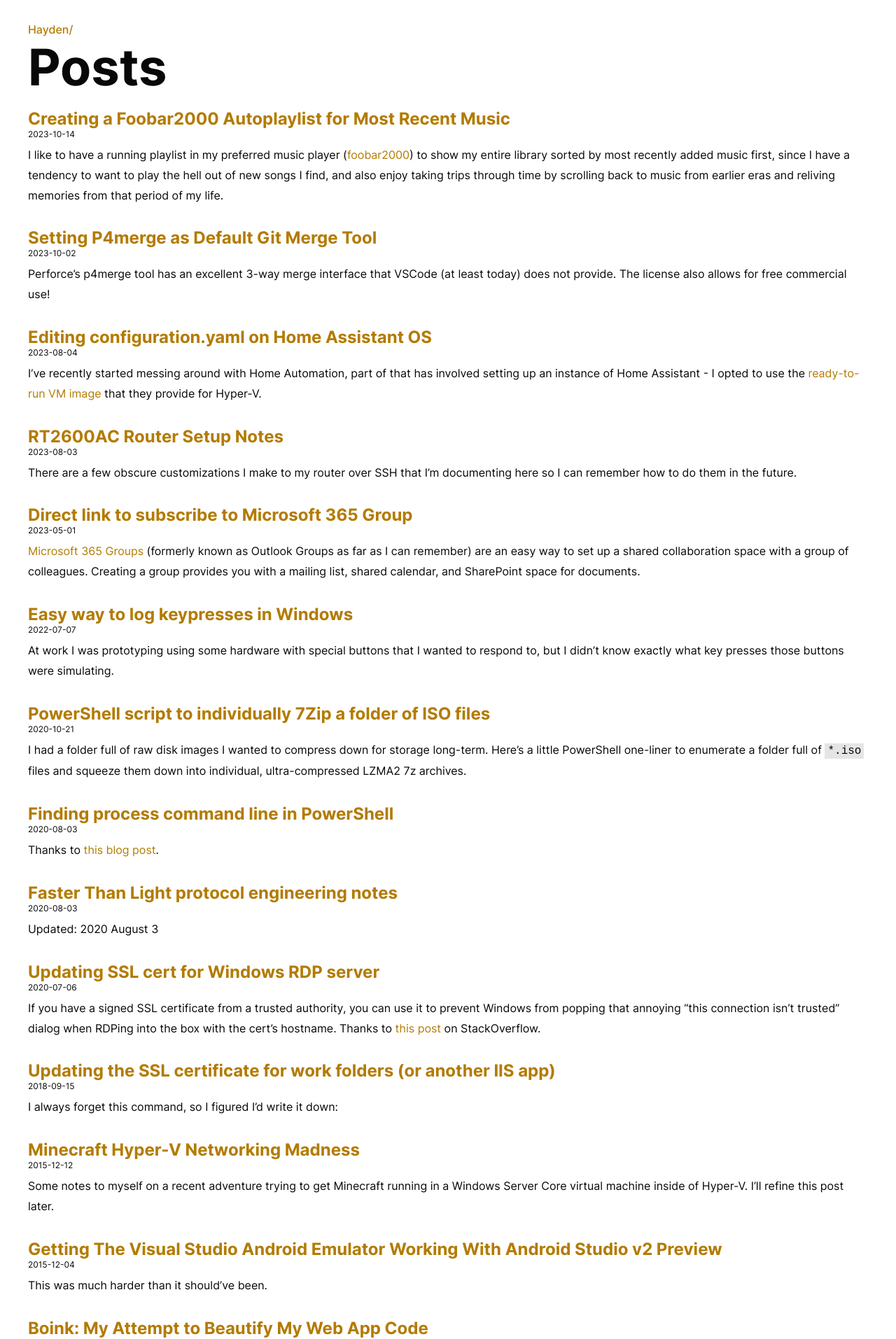
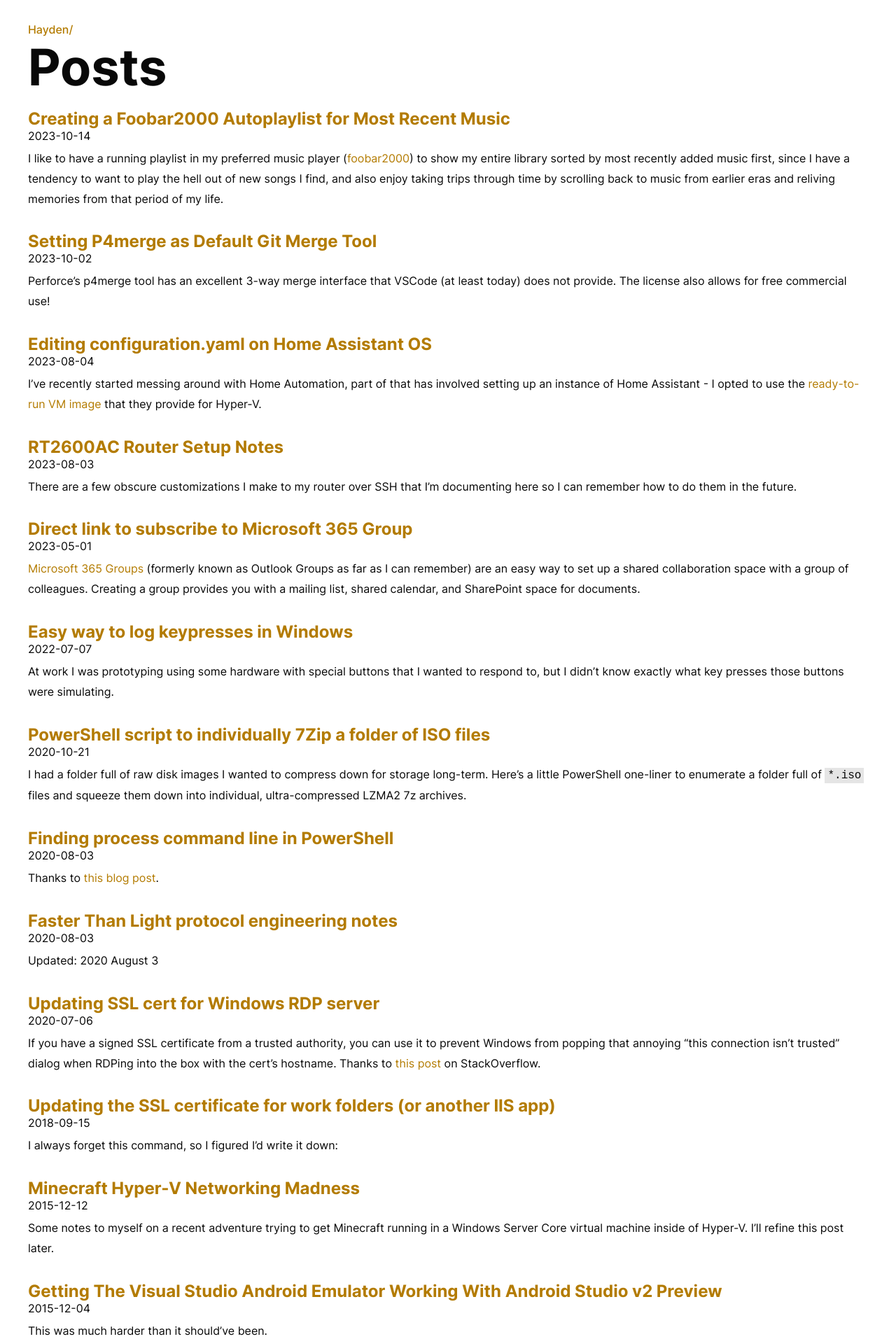
Before and after one commit to haydenmc/haydenmc.github.io, a Jekyll site: the page built from posts.html, in a window 1280 px wide. Shown: the top 1913 px of the page at 70% size. Built offline with Jekyll 4.4.1, drawn with Linux system fonts in a browser that asks for light colours.

Commit message:
Style and layout updates

```diff
--- a/_sass/main.scss
+++ b/_sass/main.scss
@@ -68,12 +68,6 @@
     object-fit: scale-down;
 }
 
-time {
-    display: block;
-    font-size: $fontSizeSmall;
-    font-weight: 400;
-}
-
 p {
     line-height: 1.8;
     margin: 8px 0;
@@ -93,6 +87,11 @@
     padding: 8px;
     background-color: rgba(var(--foreground-rgb), 0.1);
     border-left: 2px solid rgba(var(--foreground-rgb), 0.2);
+}
+
+div.subtitle {
+    font-size: $fontSizeSmall;
+    font-weight: 400;
 }
 
 body.out {
@@ -194,6 +193,7 @@
                     > header {
                         display: flex;
                         flex-direction: row;
+                        align-items: center;
 
                         > svg {
                             margin-right: 8px;
--- a/index.html
+++ b/index.html
@@ -71,7 +71,9 @@
             {% for post in site.posts limit: 3 %}
                 <li>
                     <a href="{{ post.url }}">{{ post.title }}</a>
-                    <time>{{ post.date | date: "%Y-%m-%d" }}</time>
+                    <div class="subtitle">
+                        <time>{{ post.date | date: "%Y-%m-%d" }}</time>
+                    </div>
                     {{ post.excerpt }}
                 </li>
             {% endfor %}
--- a/projects.html
+++ b/projects.html
@@ -16,7 +16,11 @@
                 {% endif %}
                 <div>
                     <h1><a href="{{ project.url }}">{{ project.title }}</a></h1>
-                    <time>{{ project.date | date: "%Y" }}</time>
+                    <div class="subtitle">
+                        <time>{% if project.dateIsApprox %}~{% endif %}{{ project.date | date: "%Y" }}</time>
+                        &nbsp;&mdash;&nbsp;
+                        {{ project.subtitle }}
+                    </div>
                 </div>
             </header>
             <p>{{ project.description }}</p>
```
